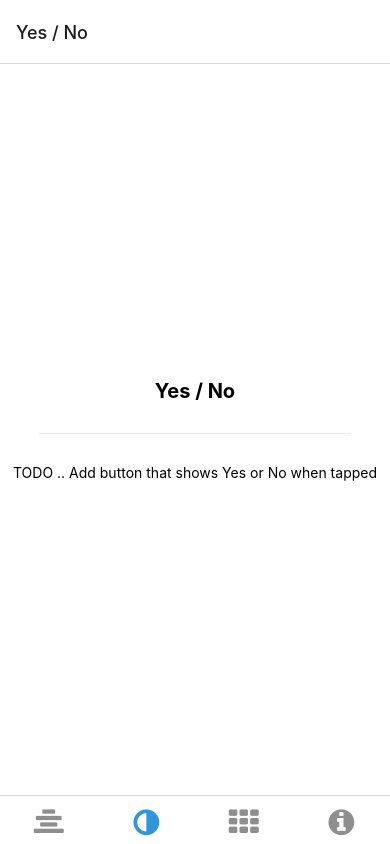
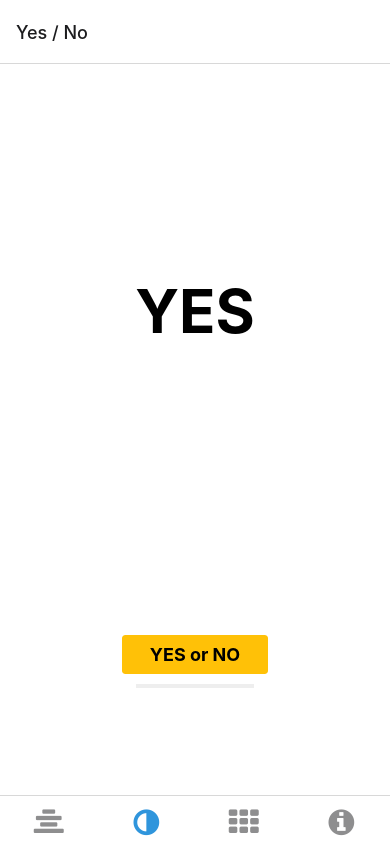
Before and after one commit to sumeetpareek/expo-app-clone-random-volodymyr, a React Native app: screen /TabTwo in a window 390 px wide. Built offline with nearby package versions, Linux system fonts and the light colour scheme.

Commit message:
Shows Yes or No on button press in Tab Two

```diff
--- a/screens/TabTwoScreen.tsx
+++ b/screens/TabTwoScreen.tsx
@@ -1,36 +1,86 @@
+import * as React from "react";
 import { StyleSheet } from "react-native";
 
 import EditScreenInfo from "../components/EditScreenInfo";
 import { Text, View } from "../components/Themed";
 
+import { Button, ThemeProvider } from "react-native-elements";
+
 export default function TabTwoScreen() {
+  const [randNum, setRandNum] = React.useState<number>(0);
+  const [showYes, setShowYes] = React.useState<boolean>(true);
+
+  const showYesOrNo = () => {
+    let min = 0;
+    let max = 1000;
+    let rand = Math.floor(min + Math.random() * (max - min));
+    if (rand % 2) {
+      setShowYes(false);
+    } else {
+      setShowYes(true);
+    }
+  };
+
   return (
-    <View style={styles.container}>
-      <Text style={styles.title}>Yes / No</Text>
-      <View
-        style={styles.separator}
-        lightColor="#eee"
-        darkColor="rgba(255,255,255,0.1)"
-      />
-      {/* <EditScreenInfo path="/screens/TabTwoScreen.tsx" /> */}
-      <Text>TODO .. Add button that shows Yes or No when tapped</Text>
+    <View style={styles.mainContainer}>
+      <View style={styles.outputContainer}>
+        {showYes && <Text style={styles.bigOutput}>YES</Text>}
+        {!showYes && <Text style={styles.bigOutput}>NO</Text>}
+      </View>
+      <View style={styles.controlsContainer}>
+        <Button
+          title="YES or NO"
+          onPress={showYesOrNo}
+          buttonStyle={styles.button}
+          containerStyle={{ margin: 0 }}
+          titleStyle={{
+            color: "black",
+            marginHorizontal: 20,
+            fontWeight: "bold",
+          }}
+        />
+        <View
+          style={styles.separator}
+          lightColor="#eee"
+          darkColor="rgba(255,255,255,0.1)"
+        />
+      </View>
     </View>
   );
 }
 
 const styles = StyleSheet.create({
-  container: {
+  mainContainer: {
     flex: 1,
+    flexDirection: "column",
+    justifyContent: "flex-end",
     alignItems: "center",
+    padding: 10,
+  },
+  outputContainer: {
+    flex: 4,
+    flexDirection: "row",
     justifyContent: "center",
+    alignItems: "center",
+  },
+  controlsContainer: {
+    flex: 2,
+    flexDirection: "column",
+    justifyContent: "center",
+    alignItems: "center",
+  },
+  bigOutput: {
+    fontSize: 60,
+    fontWeight: "bold",
   },
   title: {
     fontSize: 20,
     fontWeight: "bold",
   },
   separator: {
-    marginVertical: 30,
-    height: 1,
+    marginVertical: 10,
+    height: 4,
     width: "80%",
   },
+  button: { backgroundColor: "rgba(255, 193, 7, 1)", width: "100%" },
 });
```
